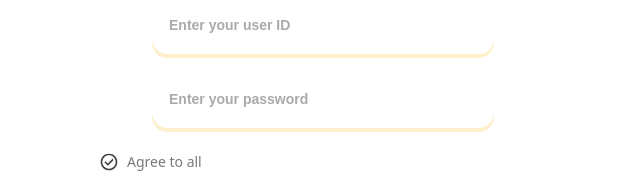
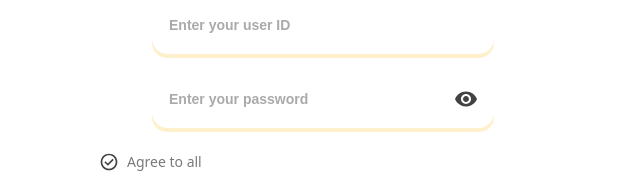
Before and after one commit to Cat-Holic-23/Cat-Holic-Front, a Next.js app: page /createaccount in a window 1280 px wide. Shown: the part 152-330 px from the top of the page, without its empty margins (317-957 px from the left). Built offline with nearby package versions, Linux system fonts and the light colour scheme.

Commit message:
⬆️ update : 영어 번역 & 비밀번호 필드 스타일 변경경

```diff
--- a/src/components/buttons/LoginButton.jsx
+++ b/src/components/buttons/LoginButton.jsx
@@ -16,11 +16,11 @@ const LoginButton = ({ userId, userPassword, disabled = false }) => {
         await getUserInfo();
         router.push("/home");
       } catch (err) {
-        alert("로그인 실패");
+        alert("Login failed");
         router.push("/createaccount");
       }
     } catch (err) {
-      alert("로그인 실패");
+      alert("Login failed");
       router.push("/createaccount");
     }
   };
--- /dev/null
+++ b/src/components/inputs/password.jsx
@@ -0,0 +1,34 @@
+import React, { useState } from "react";
+import InputBox from "@/components/inputs/input";
+import Image from "next/image";
+
+const InputPassword = ({ value, onChange, placeholder }) => {
+  const [showPassword, setShowPassword] = useState(false);
+
+  return (
+    <div className="relative w-[342px]">
+      <InputBox
+        type={showPassword ? "text" : "password"}
+        value={value}
+        onChange={onChange}
+        placeholder={placeholder}
+        className="pr-10"
+      />
+      <button
+        type="button"
+        onClick={() => setShowPassword(!showPassword)}
+        className="absolute top-1/2 right-4 -translate-y-1/2"
+        aria-label={showPassword ? "Hide password" : "Show password"}
+      >
+        <Image
+          src={showPassword ? "/svgs/eye_off.svg" : "/svgs/eye_on.svg"}
+          alt={showPassword ? "Eye off icon" : "Eye on icon"}
+          width={24}
+          height={24}
+        />
+      </button>
+    </div>
+  );
+};
+
+export default InputPassword;
--- a/src/components/interest.jsx
+++ b/src/components/interest.jsx
@@ -151,7 +151,7 @@ export default function InterestSpinner({ value = [], onChange, onSpinNext }) {
             {isSelected && (
               <img
                 src="/svgs/check.svg"
-                alt="선택됨"
+                alt="Checked"
                 style={{
                   position: "absolute",
                   right: 3,
--- a/src/pages/createaccount.jsx
+++ b/src/pages/createaccount.jsx
@@ -2,7 +2,7 @@ import React, { useState } from "react";
 import { useRouter } from "next/router";
 import MiniTitle from "@/components/minititle/minititle";
 import InputId from "@/components/inputs/input";
-import InputPassword from "@/components/inputs/input";
+import InputPassword from "@/components/inputs/password";
 import NextButton from "@/components/buttons/NextButton";
 import Image from "next/image";
 
@@ -13,6 +13,7 @@ export default function CreateAccountId() {
   const [agreeAll, setAgreeAll] = useState(false);
   const [agree1, setAgree1] = useState(false);
   const [agree2, setAgree2] = useState(false);
+  const [showPassword, setShowPassword] = useState(false);
 
   const handleAll = (checked) => {
     setAgreeAll(checked);
@@ -56,7 +57,6 @@ export default function CreateAccountId() {
             onChange={(e) => setUserPassword(e.target.value)}
           />
         </div>
-
         <div className="w-full mt-6 space-y-4 text-sm text-gray-800">
           <div
             className="flex items-center justify-between"
@@ -80,7 +80,11 @@ export default function CreateAccountId() {
               })}
               <span>[Required] Moodi Terms of Use</span>
             </div>
-            <a href="/Moodi_terms.pdf" target="_blank" rel="noopener noreferrer">
+            <a
+              href="/Moodi_terms.pdf"
+              target="_blank"
+              rel="noopener noreferrer"
+            >
               <Image
                 src="/svgs/PDF_down.svg"
                 alt="Download PDF"
@@ -102,7 +106,11 @@ export default function CreateAccountId() {
               })}
               <span>[Required] Moodi Terms of Service</span>
             </div>
-            <a href="/Moodi_services.pdf" target="_blank" rel="noopener noreferrer">
+            <a
+              href="/Moodi_services.pdf"
+              target="_blank"
+              rel="noopener noreferrer"
+            >
               <Image
                 src="/svgs/PDF_down.svg"
                 alt="Download PDF"
--- a/src/pages/int.jsx
+++ b/src/pages/int.jsx
@@ -46,7 +46,7 @@ export default function Int() {
         router.push("/login");
       }, 2000);
     } catch (err) {
-      alert("회원가입에 실패했습니다.");
+      alert("Membership registration failed.");
     } finally {
       setLoading(false);
     }
--- a/src/pages/login.jsx
+++ b/src/pages/login.jsx
@@ -1,17 +1,15 @@
-
-import React, { useState, useEffect } from "react";
+import React, { useState } from "react";
 import MiniTitle from "@/components/minititle/minititle";
 import InputId from "@/components/inputs/input";
-import InputPassword from "@/components/inputs/input";
 import LoginButton from "@/components/buttons/LoginButton";
 import { useRouter } from "next/router";
+import InputPassword from "@/components/inputs/password";
 
 export default function Login() {
   const [userId, setUserId] = useState("");
   const [userPassword, setUserPassword] = useState("");
   const [loading, setLoading] = useState(false);
   const router = useRouter();
-
   const isActive = userId.trim() && userPassword.trim() && !loading;
 
   return (
@@ -21,14 +19,14 @@ export default function Login() {
 
         <div className="w-full mt-20 space-y-4 flex flex-col items-center">
           <InputId
+            placeholder="Enter your user ID"
             value={userId}
             onChange={(e) => setUserId(e.target.value)}
-            placeholder="Enter your user ID"
           />
           <InputPassword
+            placeholder="Enter your password"
             value={userPassword}
             onChange={(e) => setUserPassword(e.target.value)}
-            placeholder="Enter your password"
           />
         </div>
 
--- a/src/pages/story.jsx
+++ b/src/pages/story.jsx
@@ -12,7 +12,6 @@ import { saveResult, updateResult } from "@/components/apis/answer";
 import { generateStory } from "@/components/apis/story";
 import { checkStory } from "@/components/apis/story";
 import StoryLoading from "@/components/story/Loading";
-
 
 export default function Story() {
   const [step, setStep] = useState(1);
@@ -31,8 +30,6 @@ export default function Story() {
   const [resultId, setResultId] = useState(null);
   const [isStoryLoading, setIsStoryLoading] = useState(false);
 
-
-
   // 1. 사용자가 채팅 입력 후 send
   const handleSendTopic = async (msg) => {
     setTopic(msg);
@@ -47,12 +44,12 @@ export default function Story() {
       setCorrectAnswer(data.correct_answer);
       setStep(2);
     } catch (e) {
-      alert("이야기 생성에 실패했습니다.");
+      alert("Failed to generate story.");
     } finally {
       setIsStoryLoading(false);
     }
   };
-  // 2. 사회상황 이야기 끝나면(화면 클릭)
+  // 2. 사회상황 이야기 끝나면
   const handleStoryClick = () => {
     if (step === 2) setStep(3);
   };
@@ -71,13 +68,13 @@ export default function Story() {
     setShowPointModal(true);
   };
 
- const handleAnswer = async (userAnswer) => {
+  const handleAnswer = async (userAnswer) => {
     if (!storyData) {
-      alert("문제가 생성되지 않았습니다.");
+      alert("No problems were created.");
       return;
     }
 
-    // 1. 결과 저장 (POST /results)
+    // 1. 결과 저장
     let resultData;
     try {
       resultData = await saveResult({
@@ -89,11 +86,11 @@ export default function Story() {
       });
       setResultId(resultData.id);
     } catch (e) {
-      alert("답변 저장에 실패했습니다.");
+      alert("Failed to save answer.");
       return;
     }
 
-    // 2. 해설/정답 확인 (POST /gemini/{id})
+    // 2. 해설/정답 확인인
     try {
       const aiResult = await checkStory(resultData.id);
       setExplanation(aiResult.explanation);
@@ -107,7 +104,7 @@ export default function Story() {
         setShowWrongModal(true);
       }
     } catch (e) {
-      setExplanation("해설을 불러오지 못했습니다.");
+      setExplanation("Could not load commentary.");
       setShowWrongModal(true);
     }
   };
@@ -124,7 +121,7 @@ export default function Story() {
         userInput: newUserInput,
       });
     } catch (e) {
-      alert("답변 수정에 실패했습니다.");
+      alert("Failed to edit your answer.");
     }
   };
 
@@ -139,7 +136,10 @@ export default function Story() {
           {step === 1 && (
             <>
               <SpeechBubble>What topic do you want to talk about</SpeechBubble>
-              <Moodi style={{ width: 120, height: 120 }} className="animate-float2"/>
+              <Moodi
+                style={{ width: 120, height: 120 }}
+                className="animate-float2"
+              />
             </>
           )}
           {step === 2 && (
@@ -149,19 +149,28 @@ export default function Story() {
               style={{ minHeight: 400 }}
             >
               <SpeechBubble>{socialStory}</SpeechBubble>
-              <Moodi style={{ width: 120, height: 120 }} className="animate-float2"/>
+              <Moodi
+                style={{ width: 120, height: 120 }}
+                className="animate-float2"
+              />
             </div>
           )}
           {step === 3 && (
             <>
               <SpeechBubble>{socialQuery}</SpeechBubble>
-              <Moodi style={{ width: 120, height: 120 }} className="animate-float2" />
+              <Moodi
+                style={{ width: 120, height: 120 }}
+                className="animate-float2"
+              />
             </>
           )}
           {step === 4 && (
             <>
               <SpeechBubble>{socialQuery}</SpeechBubble>
-              <MoodiFace tyle={{ width: 120, height: 120 }} className="animate-float2"/>
+              <MoodiFace
+                tyle={{ width: 120, height: 120 }}
+                className="animate-float2"
+              />
               <div className="w-full flex flex-col items-center gap-3 mt-4 ">
                 <Select
                   options={storyData?.choices || []}
```
Also changed, not shown: public/svgs/eye_off.svg (added), public/svgs/eye_on.svg (added), src/components/apis/story.js (line endings or trailing spaces).
